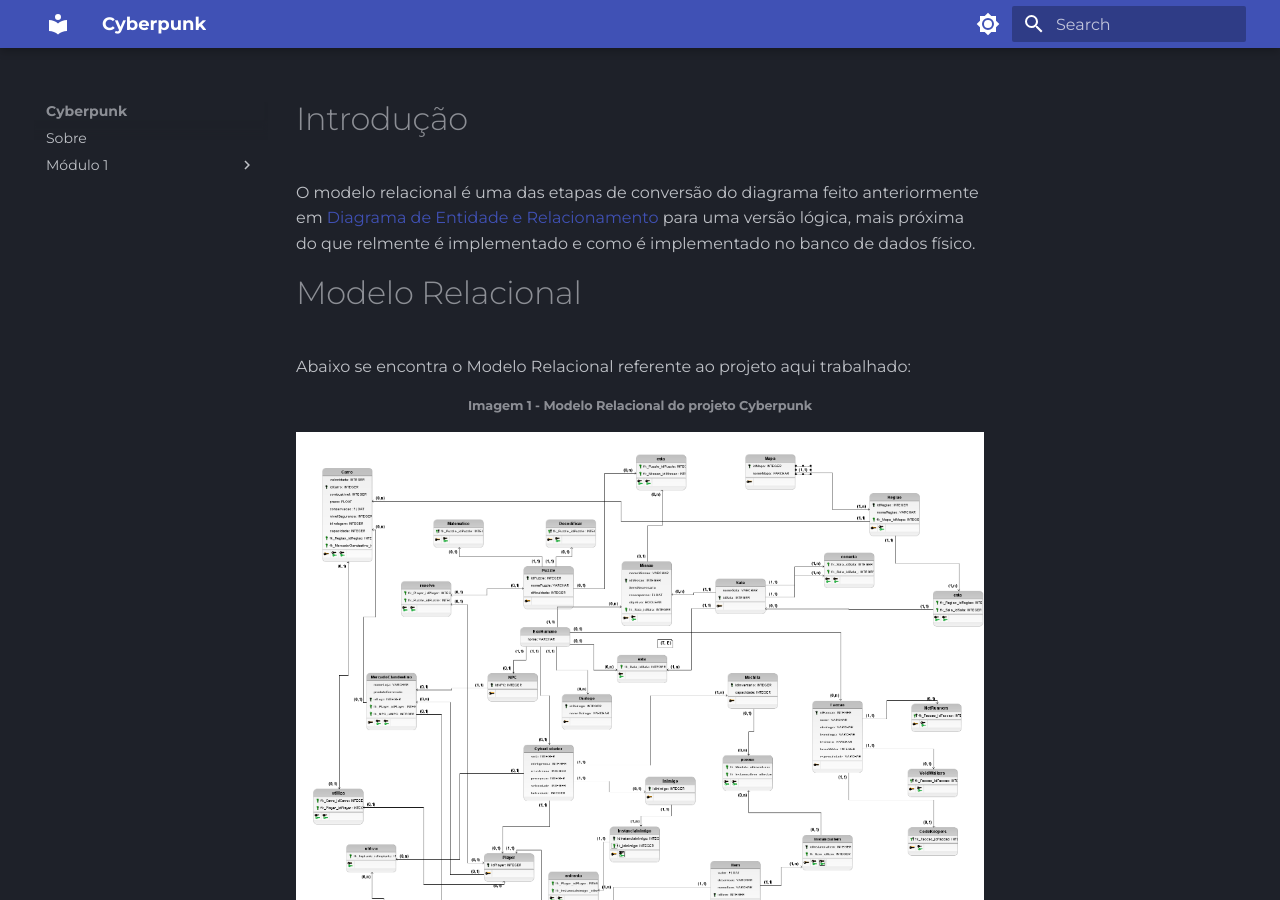
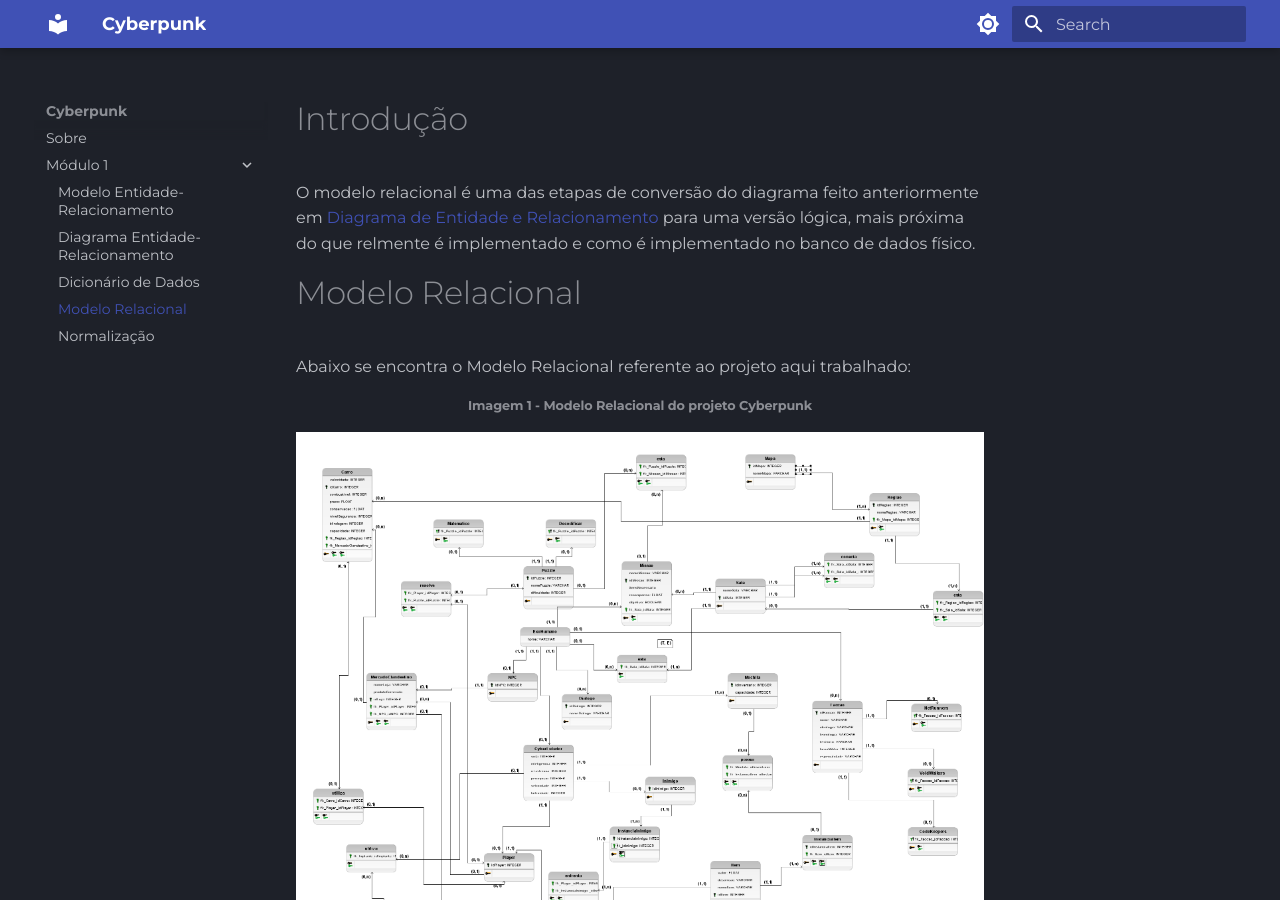
Before and after one commit to SBD1/2024.2-Cyberpunk, an MkDocs documentation site: the page built from docs/modulo1/Modelo_Relacional.md, in a window 1280 px wide and 900 px high. Built offline with MkDocs 1.6.1 and Material for MkDocs 9.7.7, drawn with Linux system fonts in a browser that asks for light colours.

Commit message:
Ajusta rota para Modelo Relacional

```diff
--- a/mkdocs.yml
+++ b/mkdocs.yml
@@ -31,4 +31,5 @@ nav:
     - Modelo Entidade-Relacionamento: modulo1/MER_Cyberpunk.md
     - Diagrama Entidade-Relacionamento: modulo1/DER_Cyberpunk.md
     - Dicionário de Dados: modulo1/Dicionario.md
+    - Modelo Relacional: modulo1/Modelo_Relacional.md
     - Normalização: modulo1/Normalizacao.md
```
